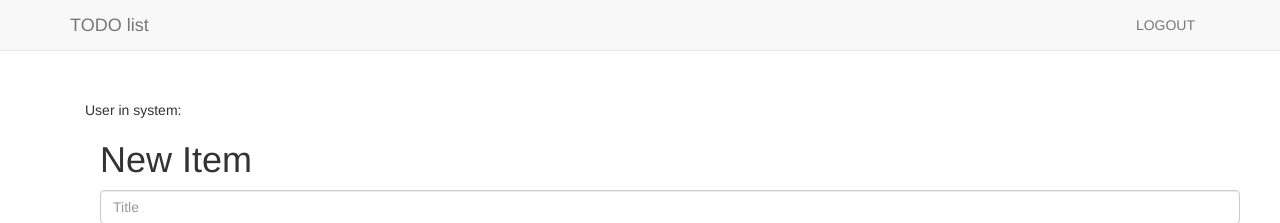
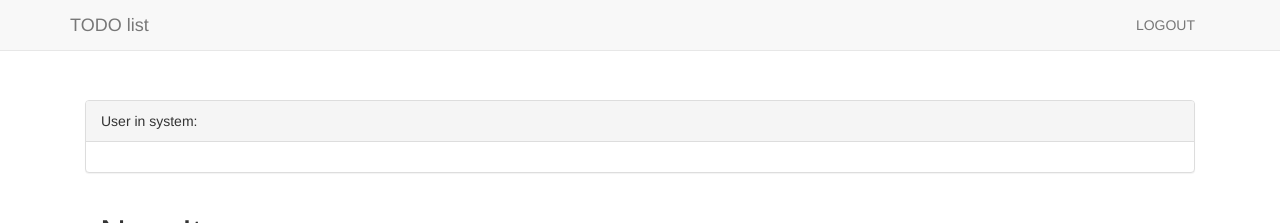
Before and after one commit to NikitaZhevnitskiy/web-assignment, a React (Create React App) app in the folder web-client/: page /home in a window 1280 px wide. Shown: the top 223 px of the page. Built offline with nearby package versions, Linux system fonts and the light colour scheme; no server answers; sample sign-in values are in the browser's storage; a web font is replaced by a local one.

Commit message:
styles -> user in system

```diff
--- a/web-client/src/components/common/Home.js
+++ b/web-client/src/components/common/Home.js
@@ -28,7 +28,10 @@ class Home extends Component {
         if (this.state.loggedIn) {
             return (
                 <div>
-                    User in system: {this.state.userInSystem}
+                    <div className="panel panel-default">
+                        <div className="panel-heading">User in system:</div>
+                        <div className="panel-body">{this.state.userInSystem}</div>
+                    </div>
                     <TodoContainer />
                 </div>
             )
```
